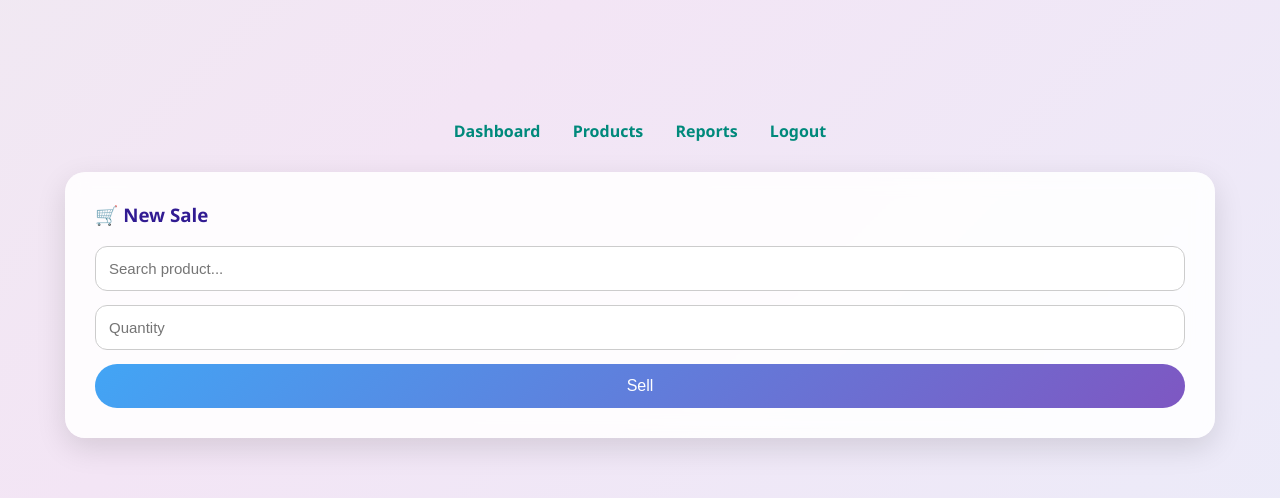
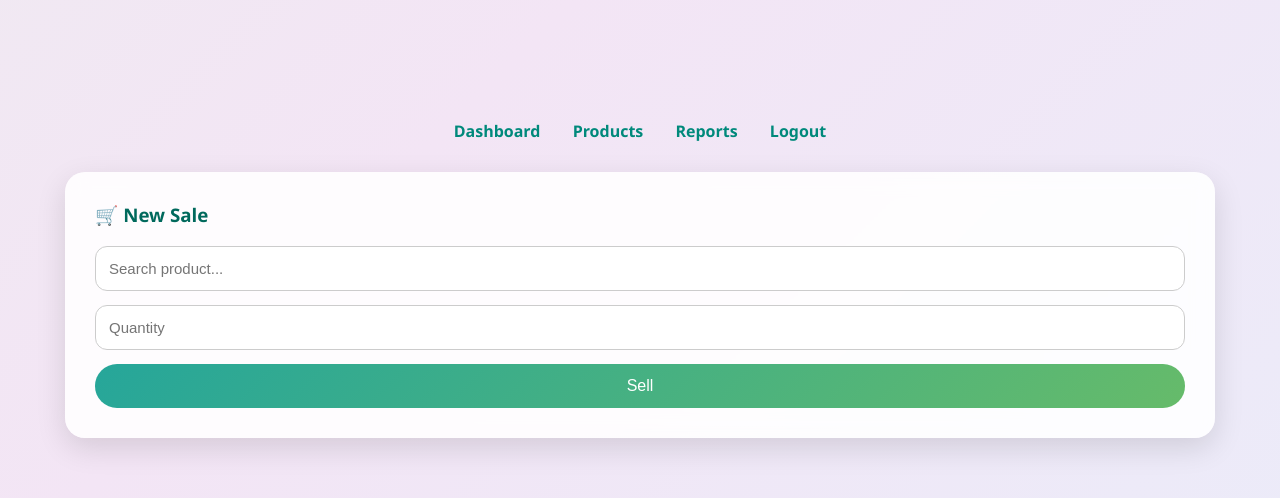
Before and after one commit to syedabdulazeezhussainy-creator/stockify, a Flask app: page /sales in a window 1280 px wide. Shown: the top 498 px of the page. Run offline with Flask 3, Linux system fonts and the light colour scheme; a user stored in the database is signed in; data comes from the database, SQL or seed files in the repository.

Commit message:
Refactor CSS for light modern theme

```diff
--- a/static/style.css
+++ b/static/style.css
@@ -107,9 +107,8 @@ body {
 /* ================= TEXT ================= */
 h2, h3 {
     margin-top: 0;
-    color: #311b92;
+    color: #00695c;
 }
-
 /* ================= INPUT ================= */
 input {
     width: 100%;
@@ -127,7 +126,7 @@ button {
     border-radius: 30px;
     border: none;
 
-    background: linear-gradient(135deg, #42a5f5, #7e57c2);
+    background: linear-gradient(135deg, #26a69a, #66bb6a);
     color: white;
 
     font-size: 16px;
@@ -137,5 +136,5 @@ button {
 
 button:hover {
     transform: scale(1.05);
-    box-shadow: 0 10px 25px rgba(66,165,245,0.4);
+    box-shadow: 0 10px 25px rgba(38,166,154,0.4);
 }
```
